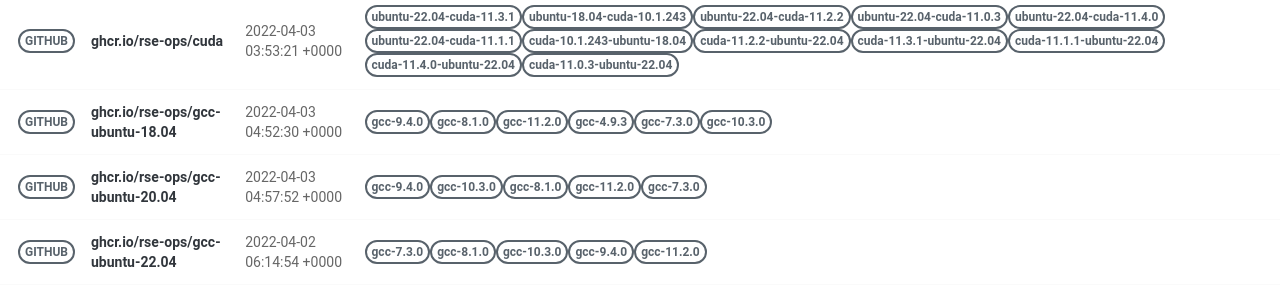
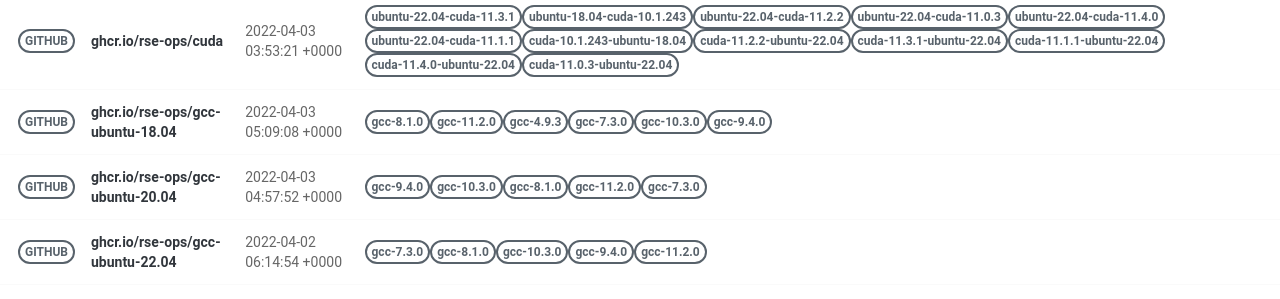
Before and after one commit to rse-ops/docker-images, a Jekyll site: the page built from pages/index.md, in a window 1280 px wide. Shown: the part 502-801 px from the top of the page. Built offline with Jekyll 4.4.1, drawn with Linux system fonts in a browser that asks for light colours; nearby versions of some CDN libraries.

Commit message:
Automated push to update library 2022-04-03

```diff
--- a/_library/ghcr.io-rse-ops-gcc-ubuntu-18.04.md
+++ b/_library/ghcr.io-rse-ops-gcc-ubuntu-18.04.md
@@ -1,14 +1,11 @@
 ---
 layout: container
 name: ghcr.io/rse-ops/gcc-ubuntu-18.04
-updated_at: 2022-04-03 04:52:30.708272
+updated_at: 2022-04-03 05:09:08.816505
 
 
 container_url: https://github.com/orgs/rse-ops/packages/container/package/gcc-ubuntu-18.04
 versions:
- - tag: gcc-9.4.0
-   dockerfile: https://github.com/rse-ops/docker-images/blob/main/ubuntu/gcc/Dockerfile
-   manifest: https://crane.ggcr.dev/manifest/ghcr.io/rse-ops/gcc-ubuntu-18.04:gcc-9.4.0
  - tag: gcc-8.1.0
    dockerfile: https://github.com/rse-ops/docker-images/blob/main/ubuntu/gcc/Dockerfile
    manifest: https://crane.ggcr.dev/manifest/ghcr.io/rse-ops/gcc-ubuntu-18.04:gcc-8.1.0
```
Also changed, not shown: other parts of _library/ghcr.io-rse-ops-gcc-ubuntu-18.04.md (+3 -0 lines).
